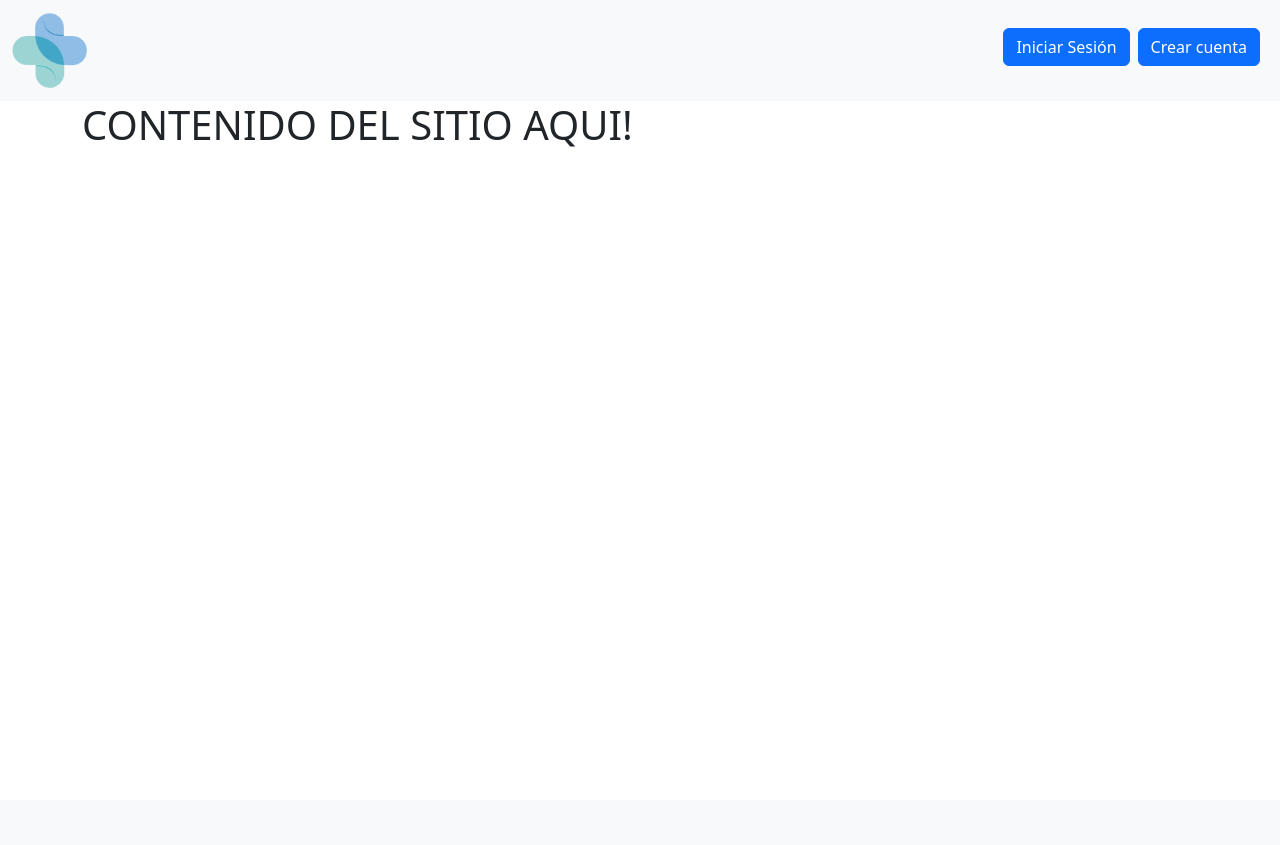
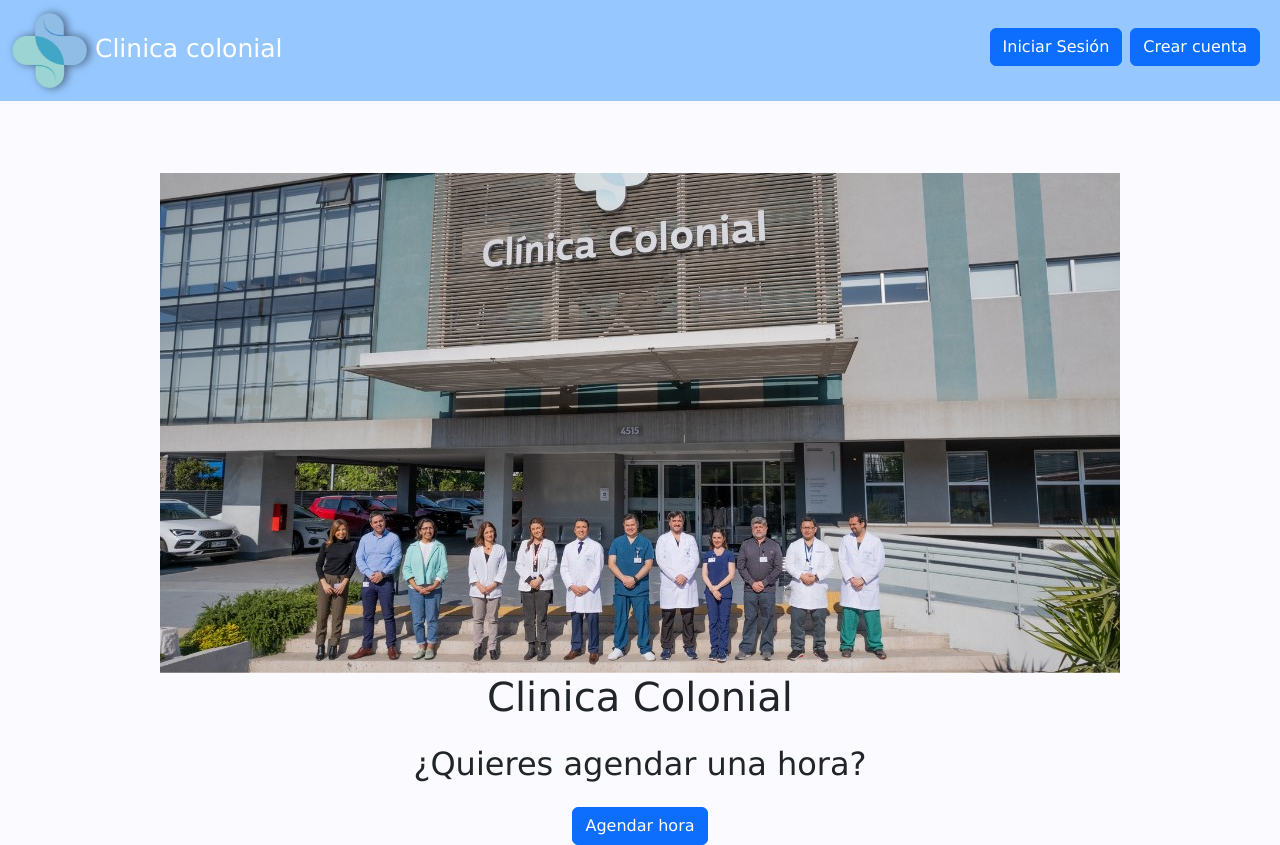
Before and after one commit to ItamarDuoc/CliColonialWebsite, a Django app: page /home/ in a window 1280 px wide. Before the commit the page ends 147 px from the top, so only its background shows below. Run offline with Django 5.2, Linux system fonts and the light colour scheme.

Commit message:
added dashboard

```diff
--- a/clinica/citas/templates/header.html
+++ b/clinica/citas/templates/header.html
@@ -8,12 +8,13 @@
     <title>Clinica</title>
     <link href="https://cdn.jsdelivr.net/npm/bootstrap@5.3.0-alpha3/dist/css/bootstrap.min.css" rel="stylesheet">
 </head>
-<body>
+<body style="background-color: rgb(250, 250, 255); font-family:Verdana, Geneva, Tahoma, sans-serif;">
 
-<nav class="navbar navbar-expand-lg navbar-light bg-light">
+<nav class="navbar navbar-expand-lg navbar-light bg-light" style="background-color: rgb(150,200, 255) !important;">
   <div class="container-fluid">
-    <a class="navbar-brand" href="{% url 'home' %}">
-        <img src="{% static 'img/HEADER-LOGO.png' %}" alt="Pagina principal" style="height: 75px;">
+    <a class="navbar-brand" href="{% url 'home' %}" style="color: white; font-size:25px;">
+        <img src="{% static 'img/HEADER-LOGO.png' %}" alt="Pagina principal" style="height: 75px; filter: drop-shadow(3px 0 5px rgba(0, 0, 0, 0.5));">
+        Clinica colonial
     </a>
     <button class="navbar-toggler" type="button" data-bs-toggle="collapse" data-bs-target="#navbarNav" aria-controls="navbarNav" aria-expanded="false" aria-label="Toggle navigation">
       <span class="navbar-toggler-icon"></span>
--- a/clinica/citas/templates/home.html
+++ b/clinica/citas/templates/home.html
@@ -1,6 +1,12 @@
 {% extends "header.html" %}
 
 {% block content %}
-<h1>CONTENIDO DEL SITIO AQUI!</h1>
-
+{% load static %}
+<div class="text-center mt-5">
+    <img src="{% static 'img/Medicos.jpg' %}" alt="Medicos" class="img-fluid mt-4">
+    <h1>Clinica Colonial</h1>
+    <p></p>
+    <h2 class="mt-4">¿Quieres agendar una hora?</h2>
+    <a href="{% url 'dashboard' %}" class="btn btn-primary mt-3">Agendar hora</a>
+</div>
 {% endblock %}
--- a/clinica/citas/templates/login.html
+++ b/clinica/citas/templates/login.html
@@ -28,6 +28,8 @@
         <button type="button" class="btn btn-secondary" id="send2fa">Enviar Código 2FA</button>
         <button type="submit" class="btn btn-primary">Iniciar Sesión</button>
     </form>
+    <h2>¿No tienes una cuenta?</h2>
+    <a href="/register">¡Crea una haciendo click aqui!</a>
 </div>
 
 <script src="https://code.jquery.com/jquery-3.6.0.min.js"></script>
--- a/clinica/citas/templates/register.html
+++ b/clinica/citas/templates/register.html
@@ -40,6 +40,8 @@
         <!-- Botón para completar el registro -->
         <button type="submit" class="btn btn-primary">Registrar</button>
     </form>
+    <h2>¿Ya tienes una cuenta?</h2>
+    <a href="/login">¡Inicia sesion haciendo click aqui!</a>
 </div>
 
 <script src="https://code.jquery.com/jquery-3.6.0.min.js"></script>
--- a/clinica/citas/views.py
+++ b/clinica/citas/views.py
@@ -123,6 +123,9 @@ def home_web(request):
 def dashboard_web(request):
     return render(request, "dashboard.html")
 
+def agendar_consulta_web(request):
+    return render(request, "agendar_consulta.html")
+
 def cites_web(request):
     return render(request, "cites.html")
 
--- a/clinica/clinica/settings.py
+++ b/clinica/clinica/settings.py
@@ -27,7 +27,7 @@ SECRET_KEY = 'django-insecure-@fvmtlpyws2*(l*a=p%)jdcy&uawv1ye80#_2qc&c=kdn2k7@l
 # SECURITY WARNING: don't run with debug turned on in production!
 DEBUG = True
 
-ALLOWED_HOSTS = []
+ALLOWED_HOSTS = ['192.168.209.153', 'localhost', '127.0.0.1']
 
 
 # Application definition
--- a/clinica/clinica/urls.py
+++ b/clinica/clinica/urls.py
@@ -10,7 +10,10 @@ urlpatterns = [
     path('login/',views.login_web, name="login"),
     path('home/',views.home_web, name="home"),
     path('profile/',views.profile_web, name="profile"),
+
     path('dashboard/',views.dashboard_web, name="dashboard"),
+    path('agendar-consulta', views.agendar_consulta_web, name="agendar_consulta"),
+
     path('cites/',views.cites_web, name="cites"),
     path('', RedirectView.as_view(url='/home/', permanent=True), name="default"), # -> Para evitar la pagina de error
     path('send_2fa_code/', views.send_2fa_code, name='send_2fa_code'),  # URL para enviar el codigo 2FA
```
Also changed, not shown: clinica/citas/static/css/temp.css (deleted, +0 -8 lines), clinica/citas/templates/agendar_consulta.html (added, +14 -0 lines), clinica/citas/templates/dashboard.html (+10 -2 lines), clinica/citas/templates/profile.html (+10 -2 lines), clinica/citas/static/img/Medicos.jpg (added), clinica/db.sqlite3.
